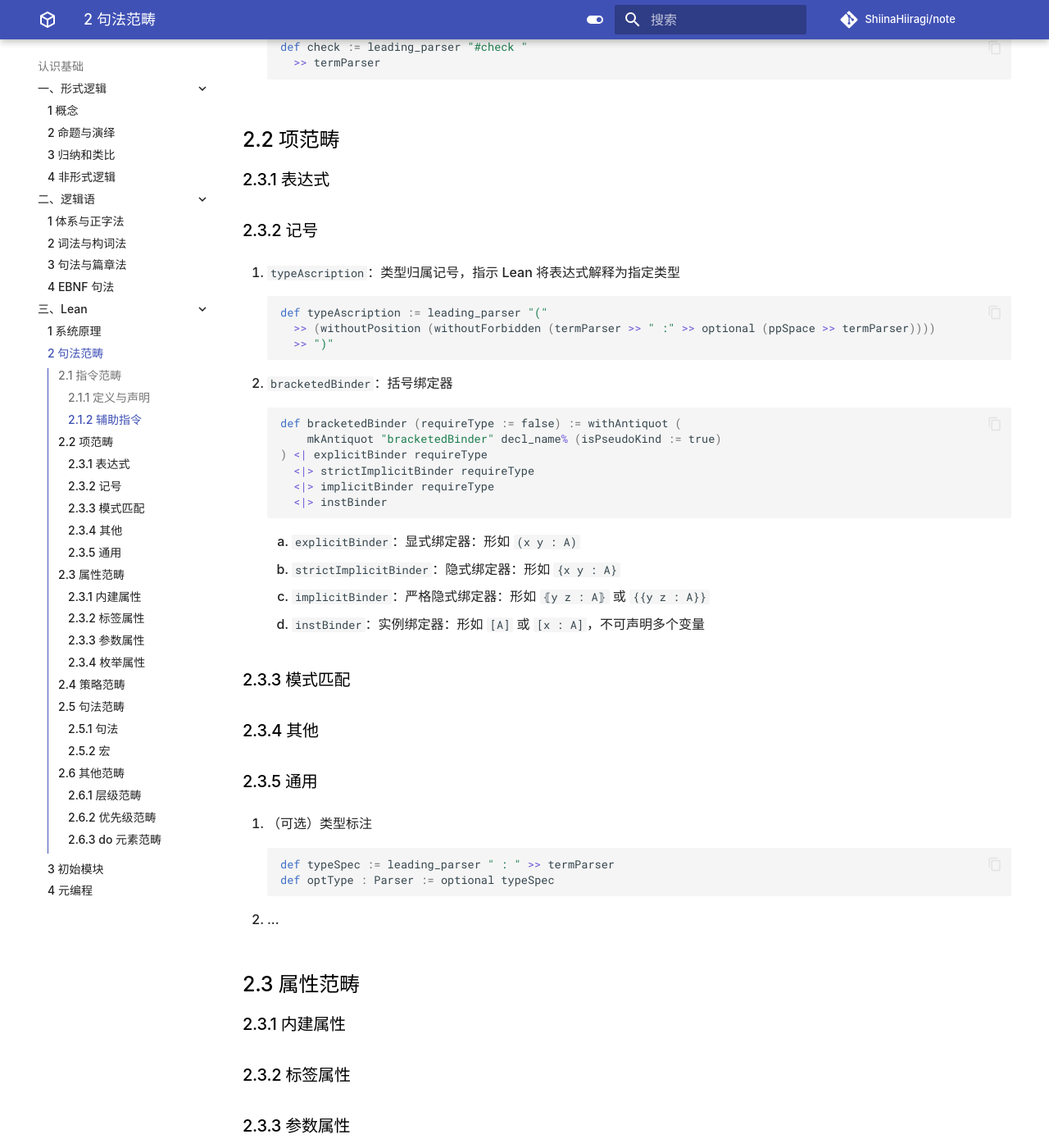
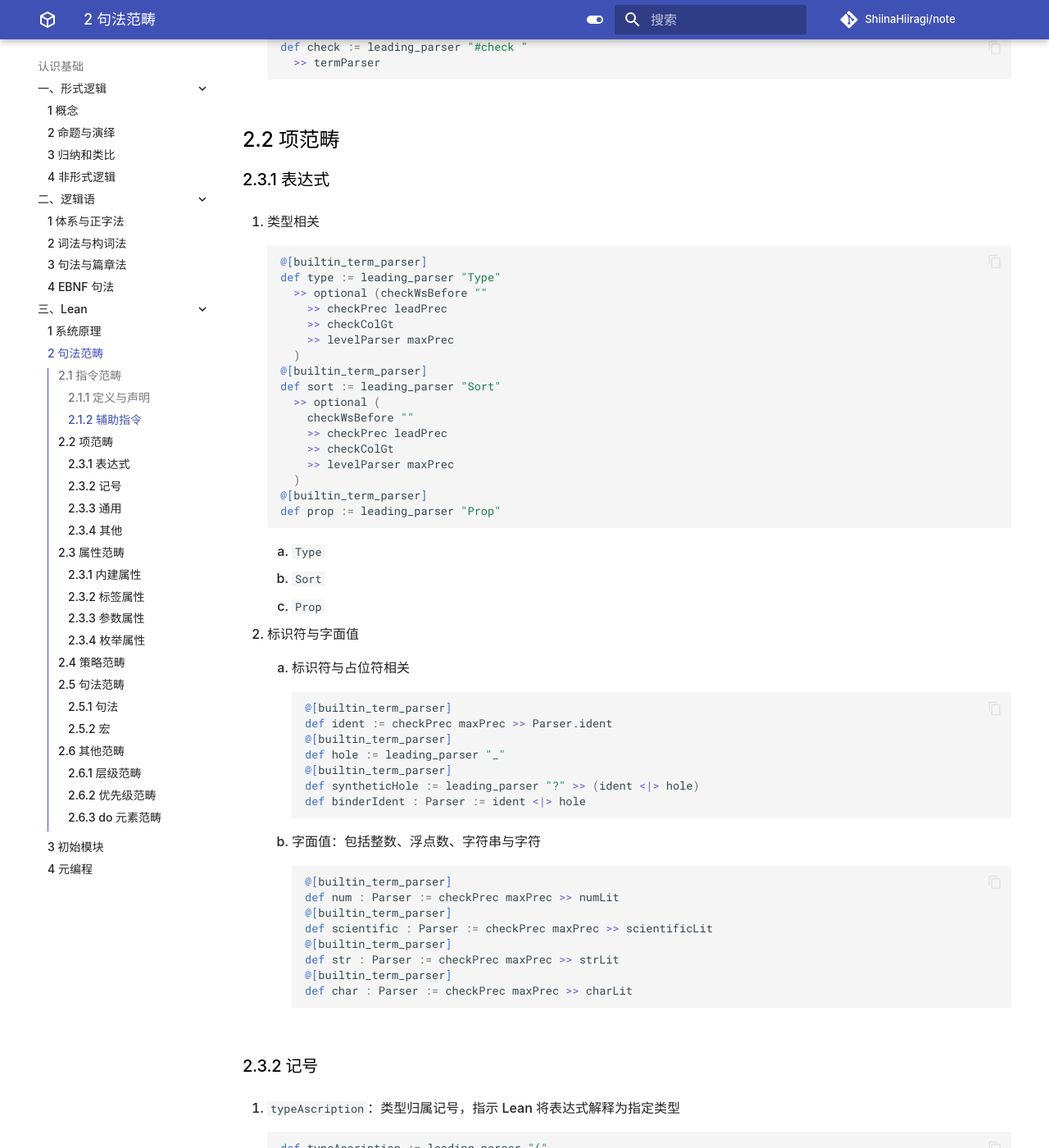
Before and after one commit to ShiinaHiiragi/note, an MkDocs documentation site: the page built from docs/cogn/lean/cat.md, in a window 1280 px wide and 1400 px high, scrolled down 2588 px. Shown: the whole window at 82% size. Built offline with MkDocs 1.6.1 and Material for MkDocs 9.7.7, drawn with Linux system fonts in a browser that asks for light colours; comment, search, counter and statistics services are not loaded; some of the changed text lies outside the part shown.

Commit message:
freeze plot

````diff
--- a/docs/cogn/lean/cat.md
+++ b/docs/cogn/lean/cat.md
@@ -128,6 +128,57 @@
 
 ## 2.2 项范畴
 ### 2.3.1 表达式
+1. 类型相关
+
+    ```lean
+    @[builtin_term_parser]
+    def type := leading_parser "Type"
+      >> optional (checkWsBefore ""
+        >> checkPrec leadPrec
+        >> checkColGt
+        >> levelParser maxPrec
+      )
+    @[builtin_term_parser]
+    def sort := leading_parser "Sort"
+      >> optional (
+        checkWsBefore ""
+        >> checkPrec leadPrec
+        >> checkColGt
+        >> levelParser maxPrec
+      )
+    @[builtin_term_parser]
+    def prop := leading_parser "Prop"
+    ```
+
+    1. `Type`
+    2. `Sort`
+    3. `Prop`
+
+2. 标识符与字面值
+    1. 标识符与占位符相关
+
+        ```lean
+        @[builtin_term_parser]
+        def ident := checkPrec maxPrec >> Parser.ident
+        @[builtin_term_parser]
+        def hole := leading_parser "_"
+        @[builtin_term_parser]
+        def syntheticHole := leading_parser "?" >> (ident <|> hole)
+        def binderIdent : Parser := ident <|> hole
+        ```
+
+    2. 字面值：包括整数、浮点数、字符串与字符
+
+        ```lean
+        @[builtin_term_parser]
+        def num : Parser := checkPrec maxPrec >> numLit
+        @[builtin_term_parser]
+        def scientific : Parser := checkPrec maxPrec >> scientificLit
+        @[builtin_term_parser]
+        def str : Parser := checkPrec maxPrec >> strLit
+        @[builtin_term_parser]
+        def char : Parser := checkPrec maxPrec >> charLit
+        ```
 
 ### 2.3.2 记号
 1. `typeAscription`：类型归属记号，指示 Lean 将表达式解释为指定类型
@@ -136,6 +187,17 @@
     def typeAscription := leading_parser "("
       >> (withoutPosition (withoutForbidden (termParser >> " :" >> optional (ppSpace >> termParser))))
       >> ")"
+    ```
+
+2. `tuple`：有序对
+3. `structInst`：结构实例
+
+### 2.3.3 通用
+1. （可选）类型标注
+
+    ```lean
+    def typeSpec := leading_parser " : " >> termParser
+    def optType : Parser := optional typeSpec
     ```
 
 2. `bracketedBinder`：括号绑定器
@@ -154,19 +216,7 @@
     3. `implicitBinder`：严格隐式绑定器：形如 `⦃y z : A⦄` 或 `{{y z : A}}`
     4. `instBinder`：实例绑定器：形如 `[A]` 或 `[x : A]`，不可声明多个变量
 
-### 2.3.3 模式匹配
-
 ### 2.3.4 其他
-
-### 2.3.5 通用
-1. （可选）类型标注
-
-    ```lean
-    def typeSpec := leading_parser " : " >> termParser
-    def optType : Parser := optional typeSpec
-    ```
-
-2. ...
 
 ## 2.3 属性范畴
 ### 2.3.1 内建属性
````
Also changed, not shown: docs/cogn/lean/meta.md (+3 -5 lines), docs/cogn/lean/trans.md (+4 -0 lines).
